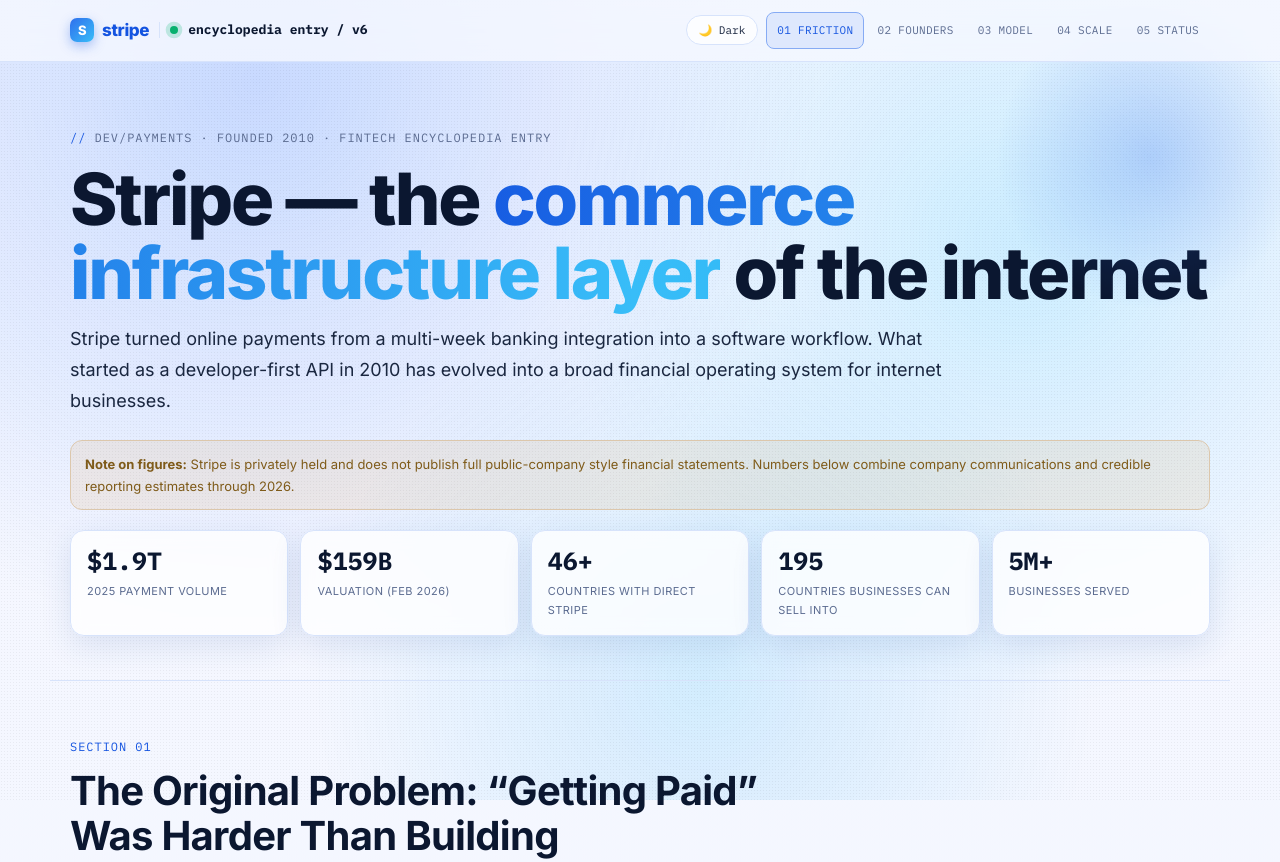
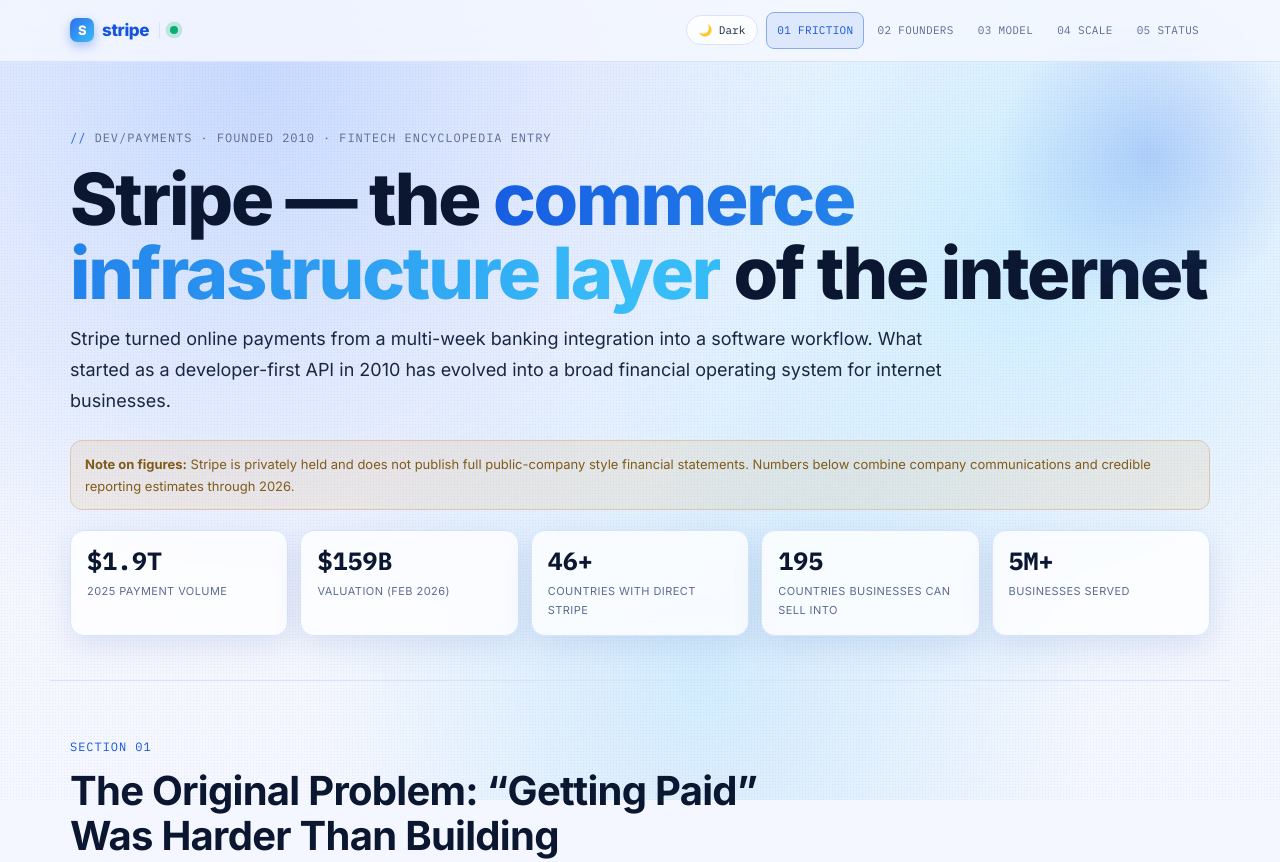
Before and after one commit to amanprasadpgdm27g-ship-it/Stripe--Fintech, a plain HTML site: page index.html in a window 1280 px wide. Shown: the top 862 px of the page. Drawn offline with Linux system fonts and the light colour scheme.

Commit message:
Add files via upload

```diff
--- a/index.html
+++ b/index.html
@@ -617,7 +617,7 @@
       <div class="brand">
         <span class="brand-logo"><span class="mark">S</span>stripe</span>
         <span class="brand-sep"></span>
-        <span class="brand-dot"></span> encyclopedia entry / v6</div>
+        <span class="brand-dot"></span></div>
       <div class="toolbar">
         <button class="theme-btn" id="themeBtn">🌙 Dark</button>
         <div class="toc" id="toc">
```
